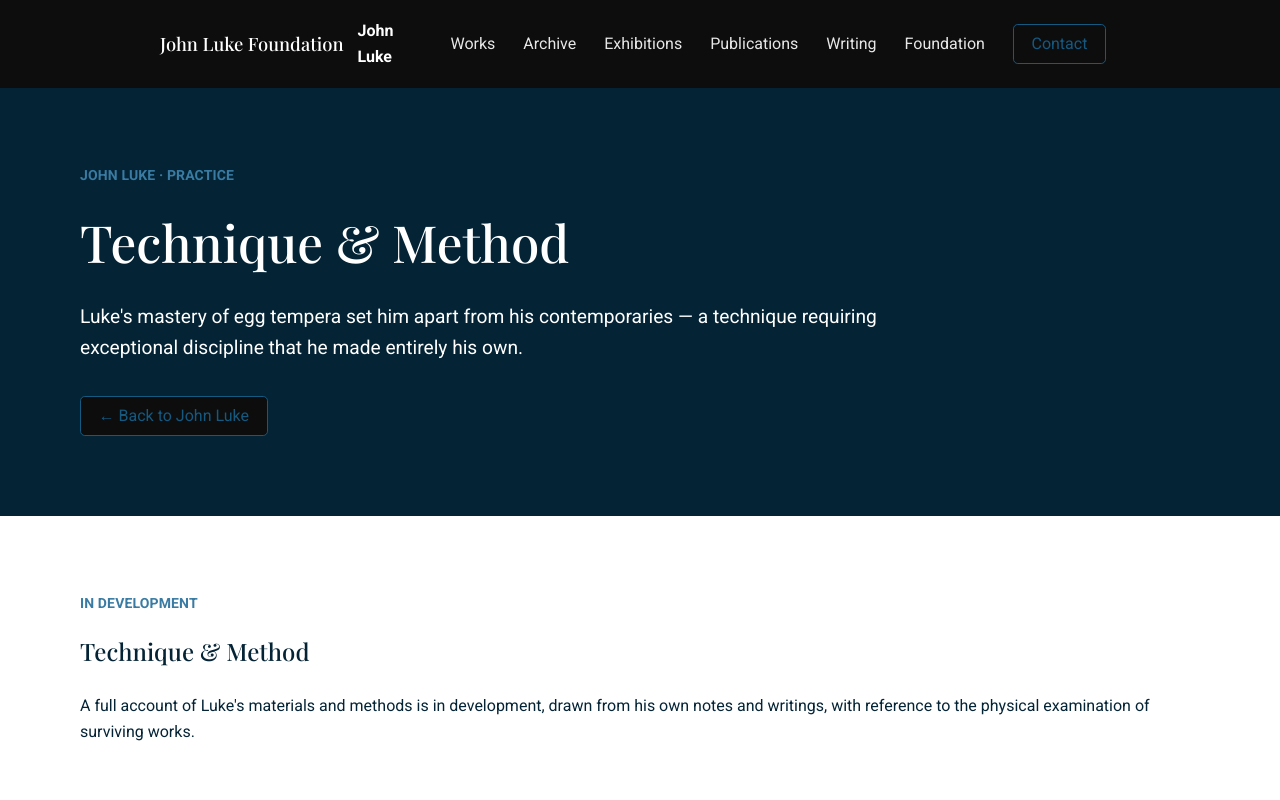
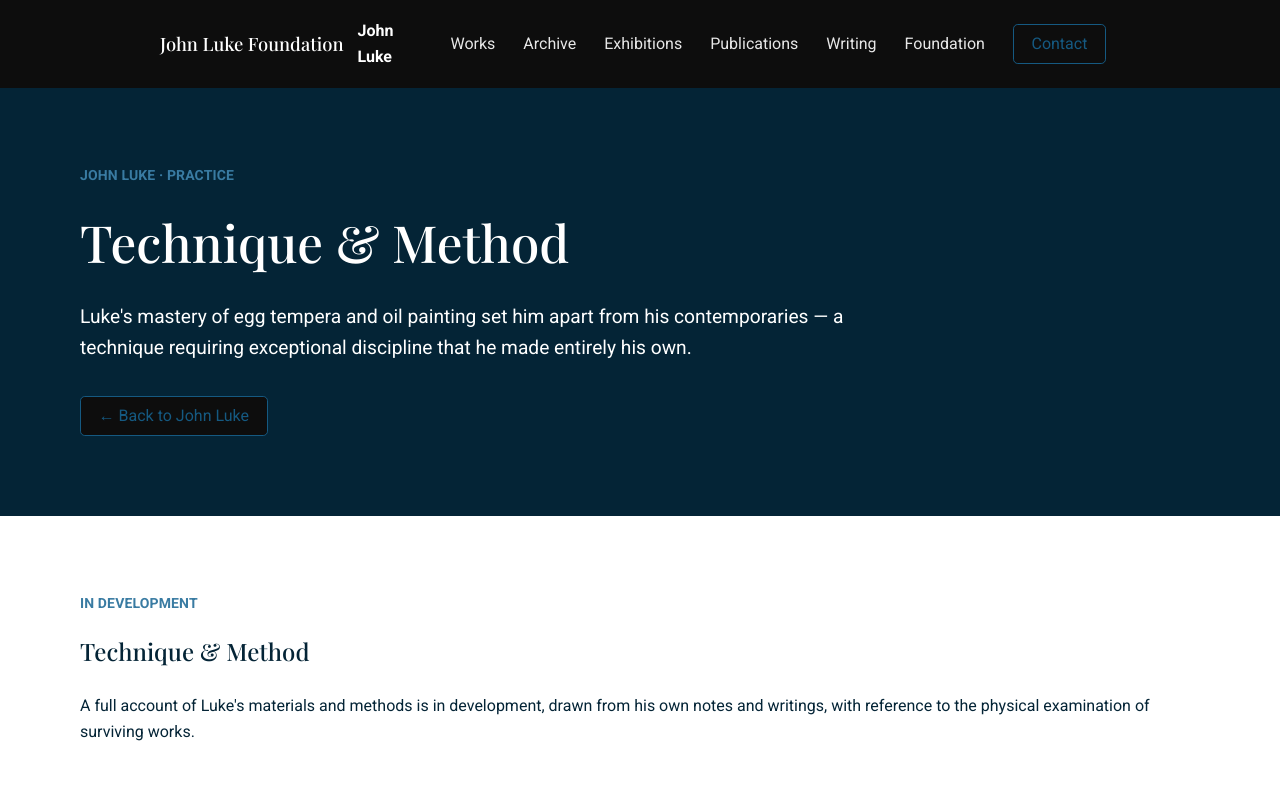
Before and after one commit to nunpacker-boop/johnluke-demo, a React (Vite) app: page /john-luke/technique-and-method in a window 1280 px wide. Shown: the top 800 px of the page. Built offline with nearby package versions, Linux system fonts and the light colour scheme.

Commit message:
Update TechniqueAndMethod.jsx
Corrected

```diff
--- a/src/pages/john-luke/TechniqueAndMethod.jsx
+++ b/src/pages/john-luke/TechniqueAndMethod.jsx
@@ -7,7 +7,7 @@ export default function Page() {
           <div className="hero-content">
             <div className="preheading">John Luke · Practice</div>
             <h1>Technique & Method</h1>
-            <p>Luke's mastery of egg tempera set him apart from his contemporaries — a technique requiring exceptional discipline that he made entirely his own.</p>
+            <p>Luke's mastery of egg tempera and oil painting set him apart from his contemporaries — a technique requiring exceptional discipline that he made entirely his own.</p>
             <div className="btn-duo">
               <Link className="cta-primary dull" to="/john-luke">← Back to John Luke</Link>
             </div>
```
